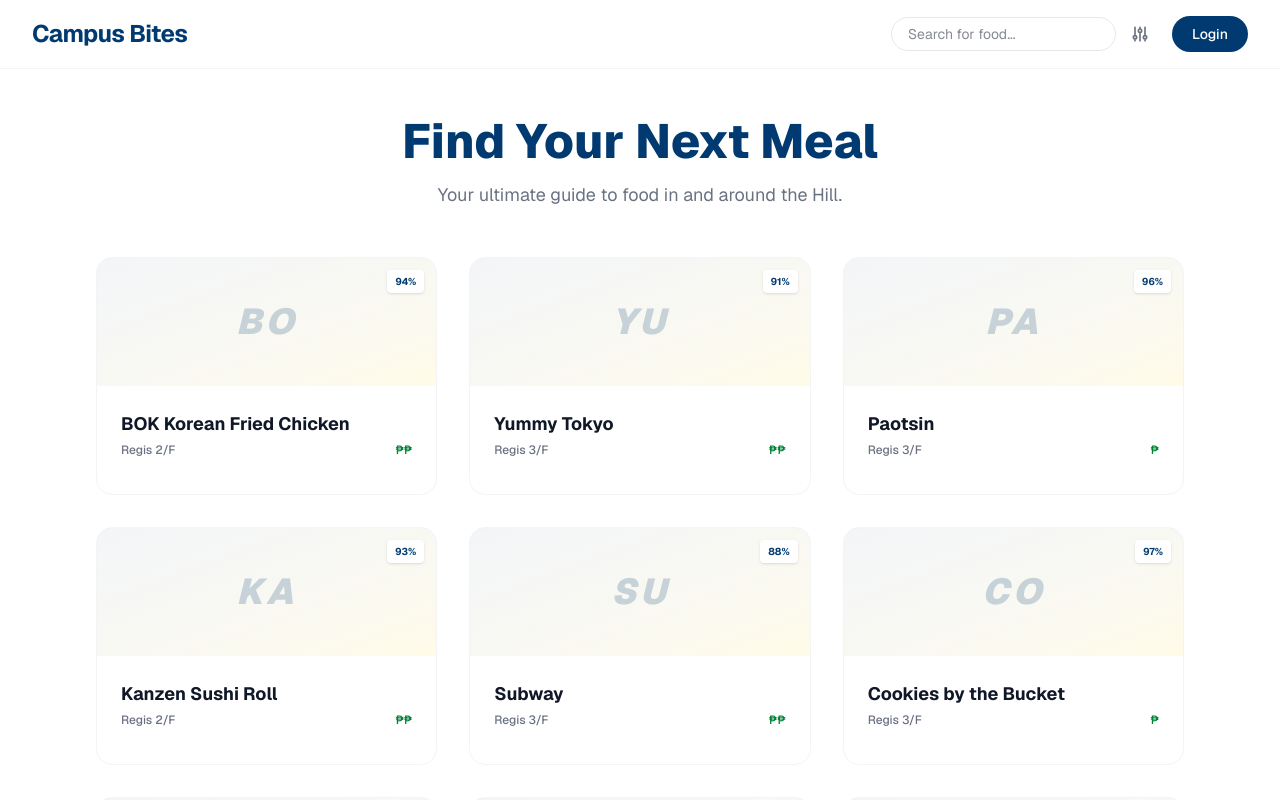
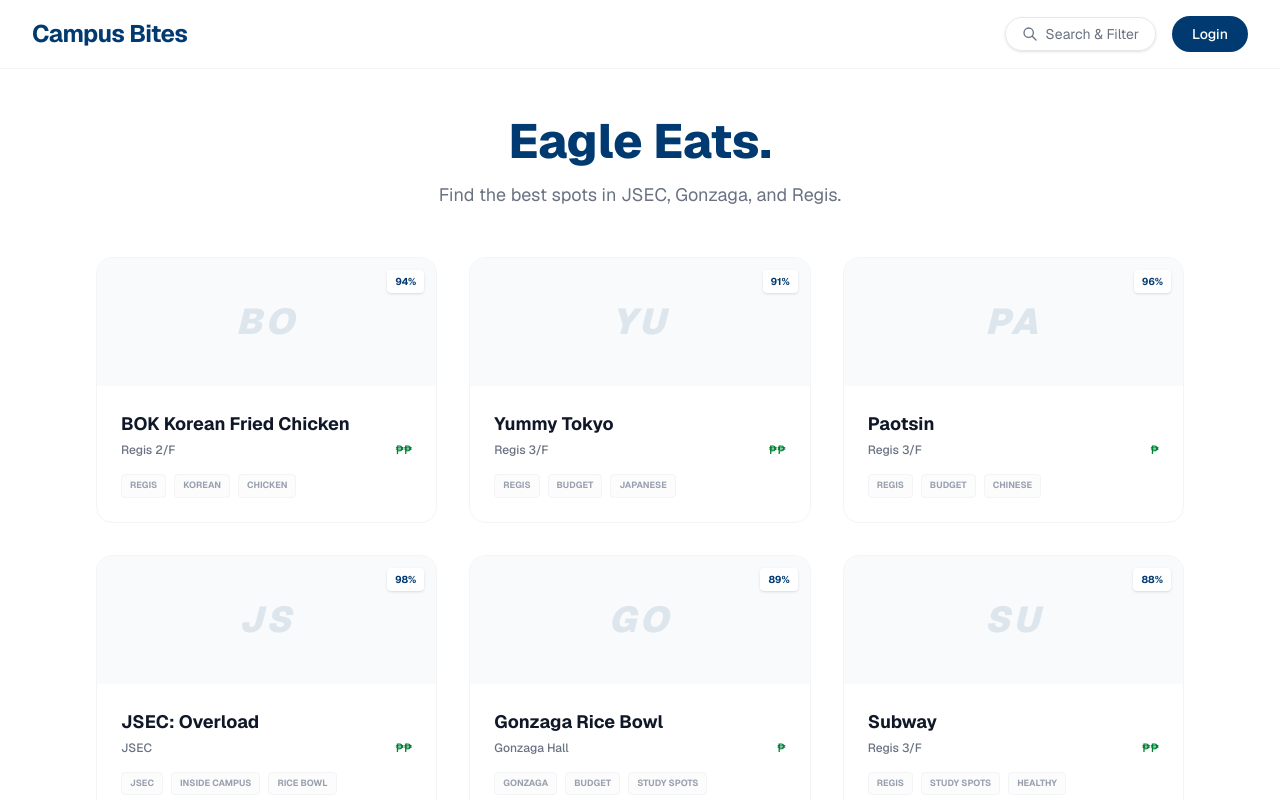
Before and after one commit to clongerts/campus-bites, a Next.js app: page / in a window 1280 px wide. Shown: the top 800 px of the page. Built offline with nearby package versions, Linux system fonts and the light colour scheme.

Commit message:
Update page.tsx

```diff
--- a/app/page.tsx
+++ b/app/page.tsx
@@ -3,81 +3,72 @@
 import React, { useState } from 'react';
 
 const CampusBitesHome = () => {
-  const [activeFilter, setActiveFilter] = useState("All");
+  const [activeLocation, setActiveLocation] = useState("All");
+  const [activeCategory, setActiveCategory] = useState("All");
   const [searchQuery, setSearchQuery] = useState("");
   const [selectedStall, setSelectedStall] = useState<any>(null);
   const [isSearchModalOpen, setIsSearchModalOpen] = useState(false);
 
   const stalls = [
-    { id: 1, name: "BOK Korean Fried Chicken", loc: "Regis 2/F", rating: 94, price: "₱₱", budget: 300, hours: "10:00 AM - 2:30 AM", tags: ["Regis", "Katipunan", "Korean"], menu: ["Soy Garlic Chicken", "Snow Cheese Chicken", "Yangnyeom Fries"] },
-    { id: 2, name: "Yummy Tokyo", loc: "Regis 3/F", rating: 91, price: "₱₱", budget: 250, hours: "10:00 AM - 8:00 PM", tags: ["Regis", "Budget", "Japanese"], menu: ["Spicy Miso Ramen", "California Roll", "Pork Katsudon"] },
-    { id: 3, name: "Paotsin", loc: "Regis 3/F", rating: 96, price: "₱", budget: 150, hours: "9:00 AM - 9:00 PM", tags: ["Regis", "Budget", "Chinese"], menu: ["Sharks Fin Rice", "Pork Dumplings", "Laksa"] },
-    { id: 4, name: "Kanzen Sushi Roll", loc: "Regis 2/F", rating: 93, price: "₱₱", budget: 400, hours: "10:00 AM - 9:00 PM", tags: ["Regis", "Katipunan", "Japanese"], menu: ["California Maki", "Spicy Tuna Roll", "Salmon Sashimi"] },
-    { id: 5, name: "Subway", loc: "Regis 3/F", rating: 88, price: "₱₱", budget: 350, hours: "8:00 AM - 10:00 PM", tags: ["Regis", "Study Spots", "American"], menu: ["B.M.T. Sandwich", "Subway Club", "Chocolate Chip Cookie"] },
-    { id: 6, name: "Cookies by the Bucket", loc: "Regis 3/F", rating: 97, price: "₱", budget: 100, hours: "10:00 AM - 8:00 PM", tags: ["Regis", "Budget", "Dessert"], menu: ["Classic Chocolate Chip", "Dark Chocolate", "Oatmeal Raisin"] },
-    { id: 7, name: "Chicken NamNam", loc: "Regis 3/F", rating: 90, price: "₱₱", budget: 250, hours: "10:00 AM - 9:00 PM", tags: ["Regis", "Katipunan", "Filipino"], menu: ["Sweet & Spicy Chicken", "Fried Rice", "Coleslaw"] },
-    { id: 8, name: "JSEC: Overload", loc: "JSEC", rating: 98, price: "₱₱", budget: 200, hours: "8:00 AM - 5:00 PM", tags: ["Inside Campus", "JSEC", "Filipino"], menu: ["Angus Beef Tapa", "Breakfast Bowl", "Iced Coffee"] },
-    { id: 9, name: "Ate Rica's Bacsilog", loc: "Agno/Katipunan", rating: 95, price: "₱", budget: 120, hours: "7:00 AM - 9:00 PM", tags: ["Katipunan", "Budget", "Filipino"], menu: ["Bacon Bacsilog", "Tapa Bacsilog", "Hotdog Bacsilog"] },
-    { id: 10, name: "Gino's Brick Oven", loc: "Regis Center", rating: 92, price: "₱₱₱", budget: 600, hours: "11:00 AM - 9:30 PM", tags: ["Regis", "Date Spot", "Italian"], menu: ["Bacon Pizza", "SMEGG Pizza", "Buffalo Wings"] },
+    { id: 1, name: "BOK Korean Fried Chicken", loc: "Regis 2/F", area: "Regis", rating: 94, price: "₱₱", tags: ["Regis", "Korean", "Chicken"], menu: ["Soy Garlic Chicken", "Snow Cheese Chicken"] },
+    { id: 2, name: "Yummy Tokyo", loc: "Regis 3/F", area: "Regis", rating: 91, price: "₱₱", tags: ["Regis", "Budget", "Japanese"], menu: ["Spicy Miso Ramen", "California Roll"] },
+    { id: 3, name: "Paotsin", loc: "Regis 3/F", area: "Regis", rating: 96, price: "₱", tags: ["Regis", "Budget", "Chinese"], menu: ["Sharks Fin Rice", "Laksa"] },
+    { id: 8, name: "JSEC: Overload", loc: "JSEC", area: "JSEC", rating: 98, price: "₱₱", tags: ["JSEC", "Inside Campus", "Rice Bowl"], menu: ["Angus Beef Tapa", "Breakfast Bowl"] },
+    { id: 11, name: "Gonzaga Rice Bowl", loc: "Gonzaga Hall", area: "Gonzaga", rating: 89, price: "₱", tags: ["Gonzaga", "Budget", "Study Spots"], menu: ["Pork Sisig Rice", "Chicken Teriyaki"] },
+    { id: 5, name: "Subway", loc: "Regis 3/F", area: "Regis", rating: 88, price: "₱₱", tags: ["Regis", "Study Spots", "Healthy"], menu: ["B.M.T. Sandwich", "Subway Club"] },
+    { id: 9, name: "Ate Rica's Bacsilog", loc: "Agno/Katipunan", area: "Katipunan", rating: 95, price: "₱", tags: ["Katipunan", "Budget", "Silog"], menu: ["Bacon Bacsilog"] },
   ];
 
-  const filterOptions = ["All", "Inside Campus", "Regis", "Katipunan", "JSEC", "Budget", "Study Spots"];
-  const cuisineOptions = ["Korean", "Japanese", "Chinese", "American", "Filipino", "Italian", "Dessert"];
-  const budgetOptions = ["<200", "200-400", "400-600", "600+"];
+  const locations = ["All", "JSEC", "Gonzaga", "Regis", "Katipunan"];
+  const categories = ["All", "Budget", "Study Spots", "Dessert", "Fast Food"];
 
   const filteredStalls = stalls.filter(stall => {
-    const matchesFilter = activeFilter === "All" || stall.tags.includes(activeFilter);
+    const matchesLoc = activeLocation === "All" || stall.area === activeLocation;
+    const matchesCat = activeCategory === "All" || stall.tags.includes(activeCategory);
     const matchesSearch = stall.name.toLowerCase().includes(searchQuery.toLowerCase());
-    return matchesFilter && matchesSearch;
+    return matchesLoc && matchesCat && matchesSearch;
   });
 
   return (
     <div className="min-h-screen bg-white text-gray-900 font-sans">
-      {/* Navbar */}
       <nav className="border-b border-gray-100 py-4 px-8 flex justify-between items-center sticky top-0 bg-white/90 backdrop-blur-md z-50">
         <h1 className="text-2xl font-bold text-[#003A70] tracking-tight">Campus Bites</h1>
         <div className="flex gap-4 items-center">
-          <div className="relative hidden md:flex items-center">
-            <input
-              type="text"
-              placeholder="Search for food..."
-              className="border border-gray-200 rounded-full px-4 py-1.5 text-sm focus:outline-none focus:ring-2 focus:ring-[#003A70]/20"
-              onChange={(e) => setSearchQuery(e.target.value)}
-            />
-            {/* NEW FILTER BUTTON */}
-            <button
-              onClick={() => setIsSearchModalOpen(true)}
-              className="ml-2 p-1.5 hover:bg-gray-100 rounded-full transition"
-            >
-              <svg xmlns="http://www.w3.org/2000/svg" className="h-5 w-5 text-gray-500" fill="none" viewBox="0 0 24 24" stroke="currentColor">
-                <path strokeLinecap="round" strokeLinejoin="round" strokeWidth={2} d="M12 6V4m0 2a2 2 0 100 4m0-4a2 2 0 110 4m-6 8a2 2 0 100-4m0 4a2 2 0 110-4m0 4v2m0-6V4m6 6v10m6-2a2 2 0 100-4m0 4a2 2 0 110-4m0 4v2m0-6V4" />
-              </svg>
-            </button>
-          </div>
+          <button onClick={() => setIsSearchModalOpen(true)} className="flex items-center gap-2 border border-gray-200 rounded-full px-4 py-1.5 text-sm text-gray-500 hover:bg-gray-50 transition shadow-sm">
+            <svg xmlns="http://www.w3.org/2000/svg" className="h-4 w-4" fill="none" viewBox="0 0 24 24" stroke="currentColor"><path strokeLinecap="round" strokeLinejoin="round" strokeWidth={2} d="M21 21l-6-6m2-5a7 7 0 11-14 0 7 7 0 0114 0z" /></svg>
+            Search & Filter
+          </button>
           <button className="bg-[#003A70] text-white px-5 py-2 rounded-full font-medium hover:bg-blue-800 transition text-sm">Login</button>
         </div>
       </nav>
 
-      {/* Header */}
       <header className="py-12 px-8 max-w-6xl mx-auto text-center">
-        <h2 className="text-5xl font-extrabold mb-4 text-[#003A70]">Find Your Next Meal</h2>
-        <p className="text-gray-500 text-lg">Your ultimate guide to food in and around the Hill.</p>
+        <h2 className="text-5xl font-extrabold mb-4 text-[#003A70]">Eagle Eats.</h2>
+        <p className="text-gray-500 text-lg">Find the best spots in JSEC, Gonzaga, and Regis.</p>
       </header>
 
-      {/* Main Grid */}
       <main className="max-w-6xl mx-auto px-8 pb-20">
         <div className="grid grid-cols-1 md:grid-cols-2 lg:grid-cols-3 gap-8">
           {filteredStalls.map((stall) => (
             <div key={stall.id} onClick={() => setSelectedStall(stall)} className="group border border-gray-100 rounded-2xl hover:shadow-xl transition-all duration-300 bg-white overflow-hidden cursor-pointer">
-              <div className="h-32 bg-gradient-to-br from-[#003A70]/5 to-[#FFD700]/10 flex items-center justify-center relative">
+              <div className="h-32 bg-slate-50 flex items-center justify-center relative">
                  <span className="absolute top-3 right-3 bg-white px-2 py-1 rounded text-[10px] font-bold text-[#003A70] shadow-sm">{stall.rating}%</span>
-                 <p className="text-[#003A70]/20 font-black text-4xl italic select-none uppercase tracking-widest">{stall.name.substring(0, 2)}</p>
+                 <p className="text-[#003A70]/10 font-black text-4xl italic uppercase select-none tracking-widest">{stall.name.substring(0, 2)}</p>
               </div>
               <div className="p-6">
                 <h4 className="text-lg font-bold group-hover:text-[#003A70] transition mb-1">{stall.name}</h4>
-                <div className="flex justify-between text-xs text-gray-500 mb-3 font-medium">
+                <div className="flex justify-between text-xs text-gray-500 font-medium mb-4">
                   <span>{stall.loc}</span>
                   <span className="text-green-700">{stall.price}</span>
+                </div>
+
+                {/* --- BROUGHT BACK: TAG BOXES --- */}
+                <div className="flex flex-wrap gap-2">
+                  {stall.tags.map(tag => (
+                    <span key={tag} className="text-[9px] uppercase font-bold text-gray-400 border border-gray-100 px-2 py-1 rounded bg-gray-50/50">
+                      {tag}
+                    </span>
+                  ))}
                 </div>
               </div>
             </div>
@@ -85,57 +76,43 @@ const CampusBitesHome = () => {
         </div>
       </main>
 
-      {/* --- NEW SEARCH FILTERS MODAL (Based on image) --- */}
+      {/* --- SEARCH & FILTER MODAL --- */}
       {isSearchModalOpen && (
-        <div className="fixed inset-0 bg-black/50 backdrop-blur-sm flex items-center justify-center p-4 z-[110]">
+        <div className="fixed inset-0 bg-black/40 backdrop-blur-sm flex items-center justify-center p-4 z-[110]">
           <div className="bg-white rounded-3xl p-8 max-w-lg w-full relative shadow-2xl animate-in fade-in zoom-in duration-200">
-            <button onClick={() => setIsSearchModalOpen(false)} className="absolute top-6 right-6 text-gray-400 hover:text-gray-900">
-              <svg xmlns="http://www.w3.org/2000/svg" className="h-6 w-6" fill="none" viewBox="0 0 24 24" stroke="currentColor">
-                <path strokeLinecap="round" strokeLinejoin="round" strokeWidth={2} d="M6 18L18 6M6 6l12 12" />
-              </svg>
+            <button onClick={() => setIsSearchModalOpen(false)} className="absolute top-6 right-6 text-gray-400 hover:text-gray-900 transition">
+              <svg xmlns="http://www.w3.org/2000/svg" className="h-6 w-6" fill="none" viewBox="0 0 24 24" stroke="currentColor"><path strokeLinecap="round" strokeLinejoin="round" strokeWidth={2} d="M6 18L18 6M6 6l12 12" /></svg>
             </button>
 
-            <h2 className="text-2xl font-bold mb-6">Find Your Next Meal</h2>
+            <h2 className="text-2xl font-bold mb-8 text-[#003A70]">Find Your Next Meal</h2>
 
-            {/* Category Section */}
+            {/* LOCATION SECTION */}
             <div className="mb-6">
-              <label className="text-[10px] font-bold text-gray-400 uppercase tracking-widest mb-3 block">Category</label>
+              <label className="text-[10px] font-bold text-gray-400 uppercase tracking-widest mb-3 block">Location</label>
               <div className="flex flex-wrap gap-2">
-                {filterOptions.map(opt => (
-                  <button key={opt} onClick={() => setActiveFilter(opt)} className={`px-4 py-2 rounded-full border text-xs font-semibold ${activeFilter === opt ? "bg-[#003A70] text-white border-[#003A70]" : "border-gray-100 text-gray-600 hover:border-gray-300"}`}>
-                    {opt}
+                {locations.map(loc => (
+                  <button key={loc} onClick={() => setActiveLocation(loc)} className={`px-4 py-2 rounded-full border text-xs font-semibold transition ${activeLocation === loc ? "bg-[#003A70] text-white border-[#003A70]" : "border-gray-100 text-gray-600 hover:border-gray-300"}`}>
+                    {loc}
                   </button>
                 ))}
               </div>
             </div>
 
-            {/* Cuisine Section */}
-            <div className="mb-6">
-              <label className="text-[10px] font-bold text-gray-400 uppercase tracking-widest mb-3 block">Cuisine</label>
+            {/* CATEGORY SECTION */}
+            <div className="mb-8">
+              <label className="text-[10px] font-bold text-gray-400 uppercase tracking-widest mb-3 block">Category</label>
               <div className="flex flex-wrap gap-2">
-                {cuisineOptions.map(opt => (
-                  <button key={opt} className="px-4 py-2 rounded-full border border-gray-100 text-xs font-semibold text-gray-600 hover:border-gray-300">
-                    {opt}
-                  </button>
-                ))}
-              </div>
-            </div>
-
-            {/* Budget Section */}
-            <div className="mb-8">
-              <label className="text-[10px] font-bold text-gray-400 uppercase tracking-widest mb-3 block">Budget (PHP)</label>
-              <div className="flex flex-wrap gap-2">
-                {budgetOptions.map(opt => (
-                  <button key={opt} className="px-4 py-2 rounded-full border border-gray-100 text-xs font-semibold text-gray-600 hover:border-gray-300">
-                    {opt}
+                {categories.map(cat => (
+                  <button key={cat} onClick={() => setActiveCategory(cat)} className={`px-4 py-2 rounded-full border text-xs font-semibold transition ${activeCategory === cat ? "bg-[#003A70] text-white border-[#003A70]" : "border-gray-100 text-gray-600 hover:border-gray-300"}`}>
+                    {cat}
                   </button>
                 ))}
               </div>
             </div>
 
             <div className="flex gap-4">
-              <button onClick={() => { setActiveFilter("All"); setIsSearchModalOpen(false); }} className="flex-1 py-3 border border-gray-200 rounded-xl font-bold text-gray-500 hover:bg-gray-50 transition">Clear All</button>
-              <button onClick={() => setIsSearchModalOpen(false)} className="flex-[2] py-3 bg-[#C0764D] text-white rounded-xl font-bold hover:bg-[#a66440] transition">Search Restaurants</button>
+              <button onClick={() => { setActiveLocation("All"); setActiveCategory("All"); }} className="flex-1 py-4 border border-gray-200 rounded-2xl font-bold text-gray-400 hover:bg-gray-50 transition">Clear All</button>
+              <button onClick={() => setIsSearchModalOpen(false)} className="flex-[2] py-4 bg-[#C0764D] text-white rounded-2xl font-bold hover:bg-[#a66440] shadow-lg transition">Apply Filters</button>
             </div>
           </div>
         </div>
@@ -148,12 +125,13 @@ const CampusBitesHome = () => {
             <button onClick={() => setSelectedStall(null)} className="absolute top-6 right-6 text-gray-400 hover:text-gray-900 transition">
               <svg xmlns="http://www.w3.org/2000/svg" className="h-6 w-6" fill="none" viewBox="0 0 24 24" stroke="currentColor"><path strokeLinecap="round" strokeLinejoin="round" strokeWidth={2} d="M6 18L18 6M6 6l12 12" /></svg>
             </button>
-            <h2 className="text-3xl font-black text-[#003A70]">{selectedStall.name}</h2>
+            <h2 className="text-3xl font-black text-[#003A70] leading-tight">{selectedStall.name}</h2>
+            <p className="text-sm text-gray-500 font-medium mt-1">{selectedStall.loc}</p>
             <div className="border-t border-gray-100 mt-6 pt-6">
-              <h3 className="font-extrabold text-[#003A70] uppercase text-lg mb-4">On the Menu</h3>
+              <h3 className="font-extrabold text-[#003A70] uppercase text-lg mb-4 tracking-tighter">On the Menu</h3>
               <ul className="space-y-3">
                 {selectedStall.menu.map((item: string, index: number) => (
-                  <li key={index} className="flex items-center gap-3 text-gray-700 font-medium bg-gray-50 p-3 rounded-xl">
+                  <li key={index} className="flex items-center gap-3 text-gray-700 font-medium bg-gray-50 p-3 rounded-xl border border-gray-100">
                     <div className="w-1.5 h-1.5 rounded-full bg-[#FFD700]"></div>{item}
                   </li>
                 ))}
```
